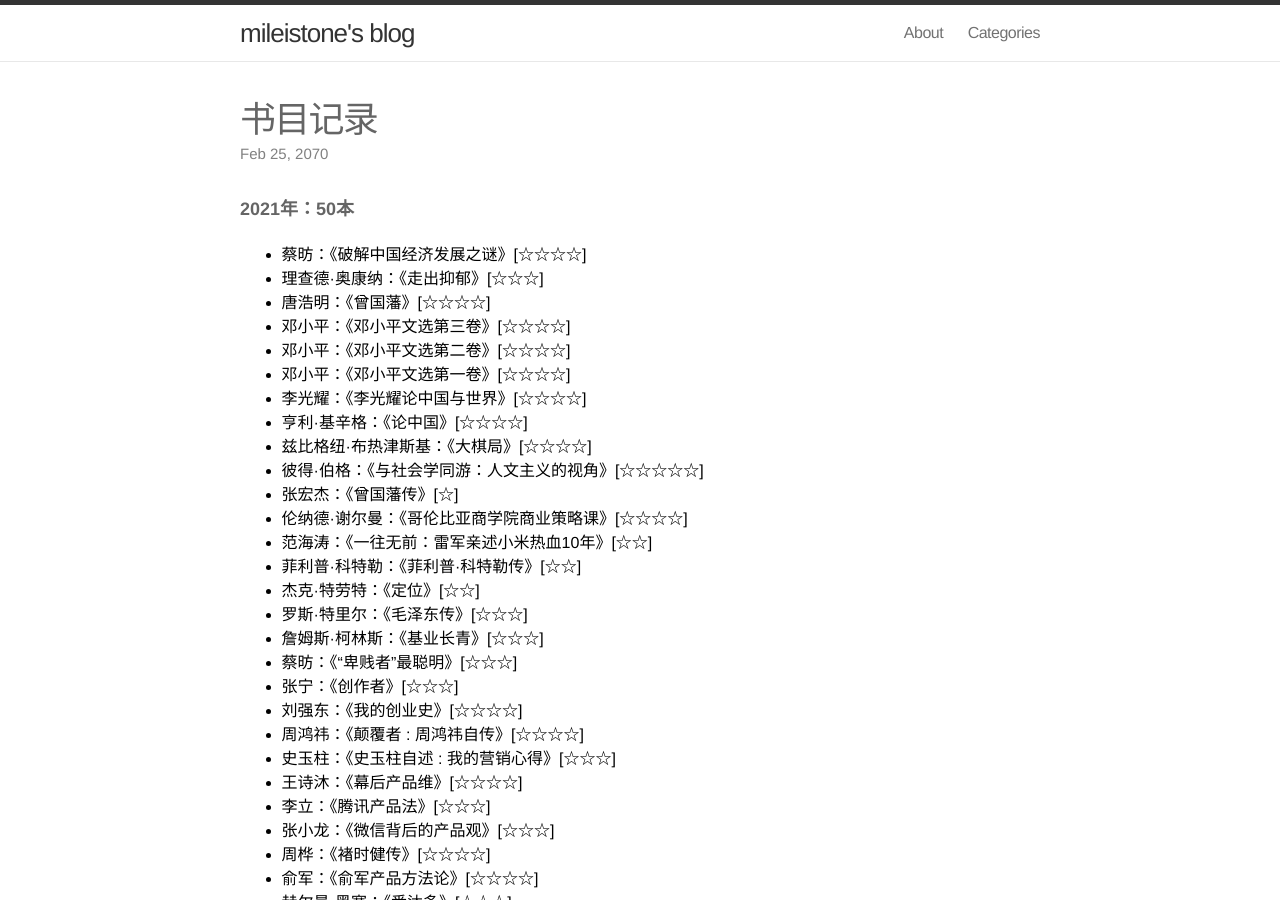
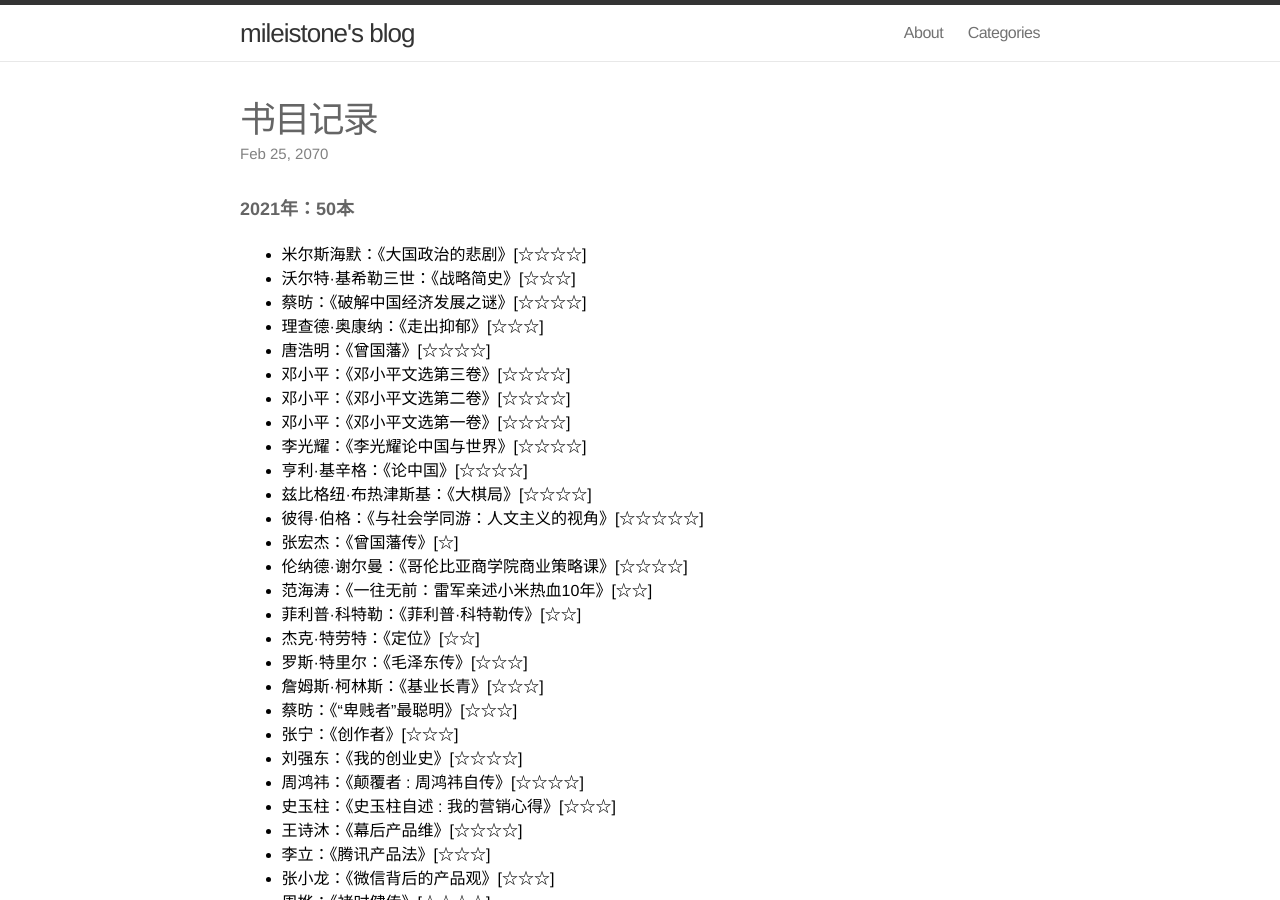
Before and after one commit to mileistone/mileistone.github.io, a Jekyll site: the page built from _posts/2070-02-25-books.md, in a window 1280 px wide and 900 px high. Built offline with Jekyll 4.4.1, drawn with Linux system fonts in a browser that asks for light colours.

Commit message:
Update 2070-02-25-books.md

```diff
--- a/_posts/2070-02-25-books.md
+++ b/_posts/2070-02-25-books.md
@@ -8,6 +8,8 @@ date: 2070-02-25 22:00:00
 ---
 
 ##### 2021年：50本
+- 米尔斯海默：《大国政治的悲剧》[☆☆☆☆]
+- 沃尔特·基希勒三世：《战略简史》[☆☆☆]
 - 蔡昉：《破解中国经济发展之谜》[☆☆☆☆]
 - 理查德·奥康纳：《走出抑郁》[☆☆☆]
 - 唐浩明：《曾国藩》[☆☆☆☆]
```
